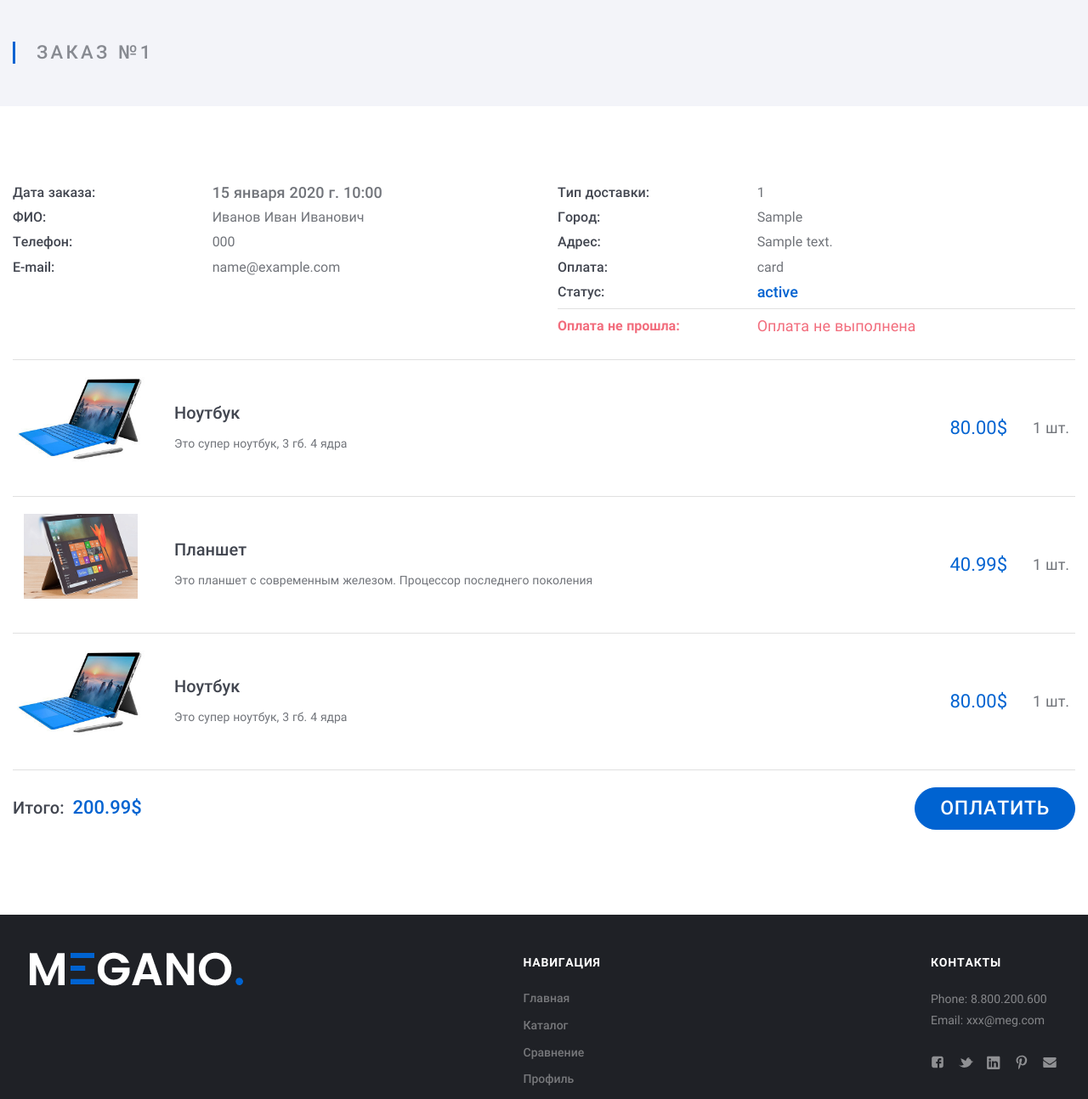
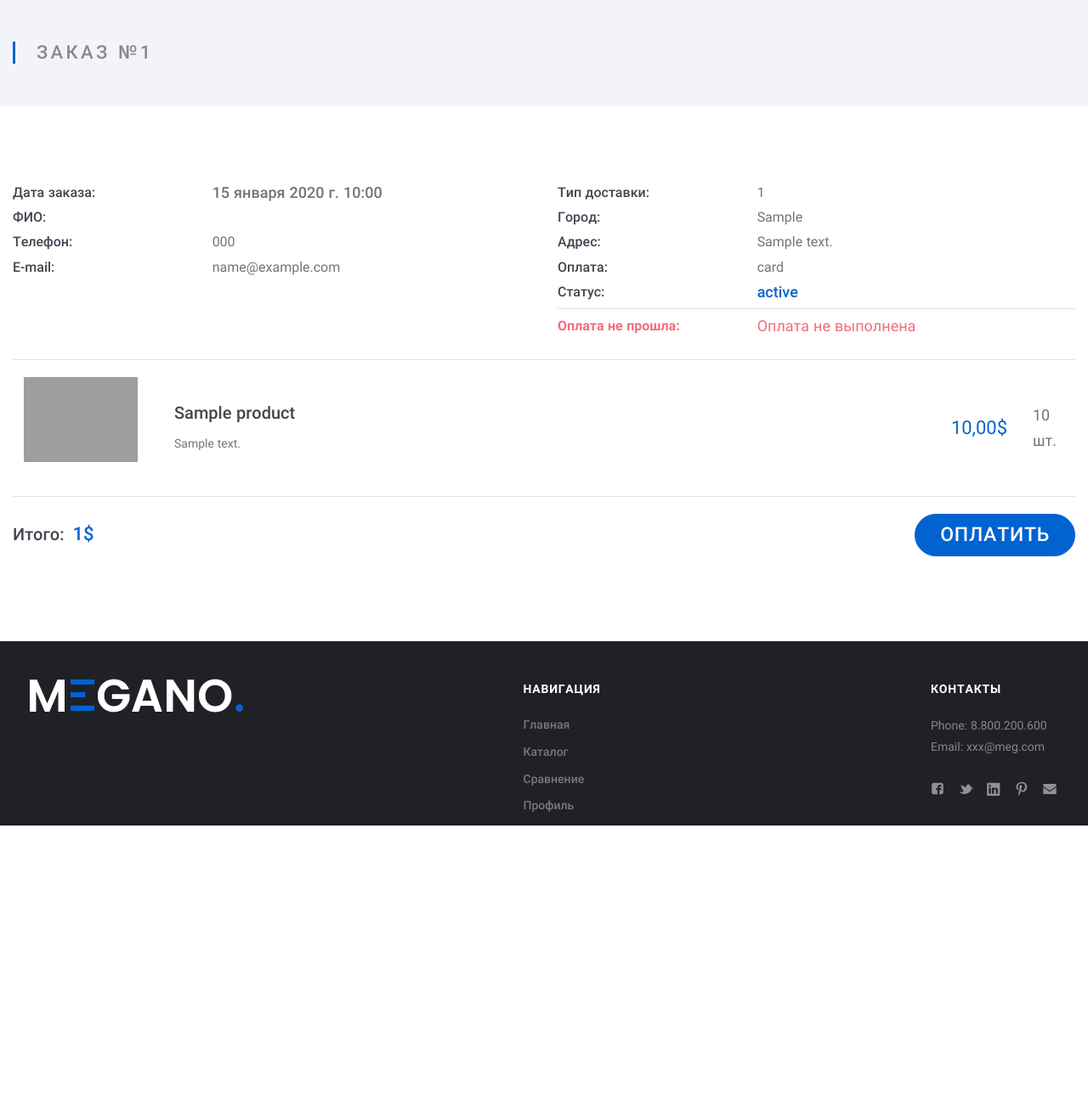
Before and after one commit to ilmi-dzheparov/Django-final-project, a Django app: template src/templates/orders/oneorder.html in a window 1280 px wide. Shown: the part 369-1663 px from the top of the page at 85% size. After the commit the page ends 1341 px from the top, so only its background shows below. Run offline with Django 4.2, Linux system fonts and the light colour scheme; tables that the repository leaves empty hold one stand-in row (values such as "Sample post"); the template is opened without the code that fills it: values that come from a table or form of the project are taken from there, most other values are stand-ins (such as "Sample title", 1, 10 or a date in 2020); grey boxes are pictures that could not be loaded.

Commit message:
Разработка страницы истории заказов-детальная страница заказа. Разработка истории заказов на сводной странице личного кабинета.

```diff
--- a/src/templates/orders/oneorder.html
+++ b/src/templates/orders/oneorder.html
@@ -33,7 +33,16 @@
                                         <div class="Order-info">
                                             <div class="Order-infoType">ФИО:
                                             </div>
-                                            <div class="Order-infoContent">Иванов Иван Иванович
+                                            <div class="Order-infoContent">
+                                                {% if user.last_name %}
+                                                    {{ user.last_name }}
+                                                {% endif %}
+                                                {% if user.username %}
+                                                    {{ user.username }}
+                                                {% endif %}
+                                                {% if user.middle_name %}
+                                                    {{ user.middle_name }}
+                                                {% endif %}
                                             </div>
                                         </div>
                                         <div class="Order-info">
@@ -89,68 +98,34 @@
                                     </div>
                                 </div>
                             </div>
+
                             <div class="Cart Cart_order">
+
+                                {% for cart_item in cart_items %}
                                     <div class="Cart-product">
                                         <div class="Cart-block Cart-block_row">
-                                        <div class="Cart-block Cart-block_pict"><a class="Cart-pict" href="#"><img class="Cart-img" src="assets/img/content/home/card.jpg" alt="card.jpg" /></a>
+                                            <div class="Cart-block Cart-block_pict"><a class="Cart-pict" href="#"><img class="Cart-img" src="{{ cart_item.product.product.preview.url }}" alt="card.jpg" /></a>
                                             </div>
-                                        <div class="Cart-block Cart-block_info"><a class="Cart-title" href="#">Ноутбук</a>
-                                            <div class="Cart-desc">Это супер ноутбук, 3 гб. 4 ядра
+                                            <div class="Cart-block Cart-block_info"><a class="Cart-title" href="#">{{ cart_item.product.product.name }}</a>
+                                                <div class="Cart-desc">{{ cart_item.product.product.description }}
                                                 </div>
                                             </div>
                                             <div class="Cart-block Cart-block_price">
-                                            <div class="Cart-price">80.00$
+                                                <div class="Cart-price">{{ cart_item.price }}$
                                                 </div>
                                             </div>
                                         </div>
                                         <div class="Cart-block Cart-block_row">
 
-                                        <div class="Cart-block Cart-block_amount">1 шт.
+                                            <div class="Cart-block Cart-block_amount">{{ cart_item.quantity }} шт.
                                             </div>
                                         </div>
                                     </div>
-                                <div class="Cart-product">
-                                    <div class="Cart-block Cart-block_row">
-                                        <div class="Cart-block Cart-block_pict"><a class="Cart-pict" href="#"><img class="Cart-img" src="assets/img/content/sale/product.png" alt="product.png" /></a>
-                                        </div>
-                                        <div class="Cart-block Cart-block_info"><a class="Cart-title" href="#">Планшет</a>
-                                            <div class="Cart-desc">Это планшет с современным железом. Процессор последнего поколения
-                                            </div>
-                                        </div>
-                                        <div class="Cart-block Cart-block_price">
+                                {% endfor %}
 
-                                            <div class="Cart-price">40.99$
-                                            </div>
-                                        </div>
-                                    </div>
-                                    <div class="Cart-block Cart-block_row">
-
-                                        <div class="Cart-block Cart-block_amount">1 шт.
-                                        </div>
-                                    </div>
-                                </div>
-                                <div class="Cart-product">
-                                    <div class="Cart-block Cart-block_row">
-                                        <div class="Cart-block Cart-block_pict"><a class="Cart-pict" href="#"><img class="Cart-img" src="assets/img/content/home/card.jpg" alt="card.jpg" /></a>
-                                        </div>
-                                        <div class="Cart-block Cart-block_info"><a class="Cart-title" href="#">Ноутбук</a>
-                                            <div class="Cart-desc">Это супер ноутбук, 3 гб. 4 ядра
-                                            </div>
-                                        </div>
-                                        <div class="Cart-block Cart-block_price">
-                                            <div class="Cart-price">80.00$
-                                            </div>
-                                        </div>
-                                    </div>
-                                    <div class="Cart-block Cart-block_row">
-
-                                        <div class="Cart-block Cart-block_amount">1 шт.
-                                        </div>
-                                    </div>
-                                </div>
                                 <div class="Cart-total">
                                     <div class="Cart-block Cart-block_total">
-                                        <strong class="Cart-title">Итого:<span class="Cart-price">200.99$</span>
+                                        <strong class="Cart-title">Итого:<span class="Cart-price">{{ total_price }}$</span>
                                         </strong>
                                     </div>
                                     <div class="Cart-block"><a class="btn btn_primary btn_lg" href="#">Оплатить</a>
```
Also changed, not shown: src/templates/includes/history-product.html (deleted, +0 -54 lines). Lines whose indentation alone changed are shown as unchanged.
